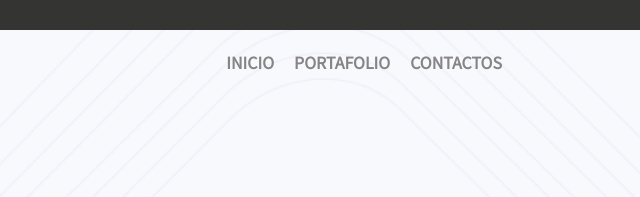
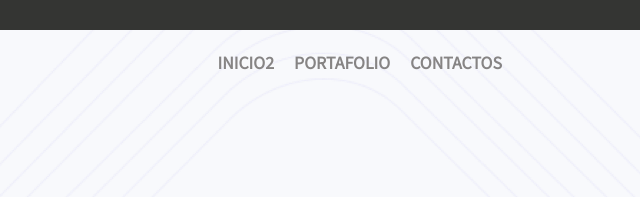
Before and after one commit to jraulio/UTN-Trabajo, a plain HTML site: page index.html in a window 1280 px wide. Shown: the top 197 px of the page, 640-1280 px from the left. Drawn offline with Linux system fonts and the light colour scheme.

Commit message:
modificacion

```diff
--- a/index.html
+++ b/index.html
@@ -14,7 +14,7 @@
         <nav>
             <a href="index.html"><img src="img/logo.png" class="logo" alt="logo" width="200" height="50"></a>
             <ul>
-                <li><a href="index.html">INICIO</a></li>
+                <li><a href="index.html">INICIO2</a></li>
                 <li><a href="portafolio.html">PORTAFOLIO</a></li>
                 <li><a href="contacto.html">CONTACTOS</a></li>
             </ul>
```
